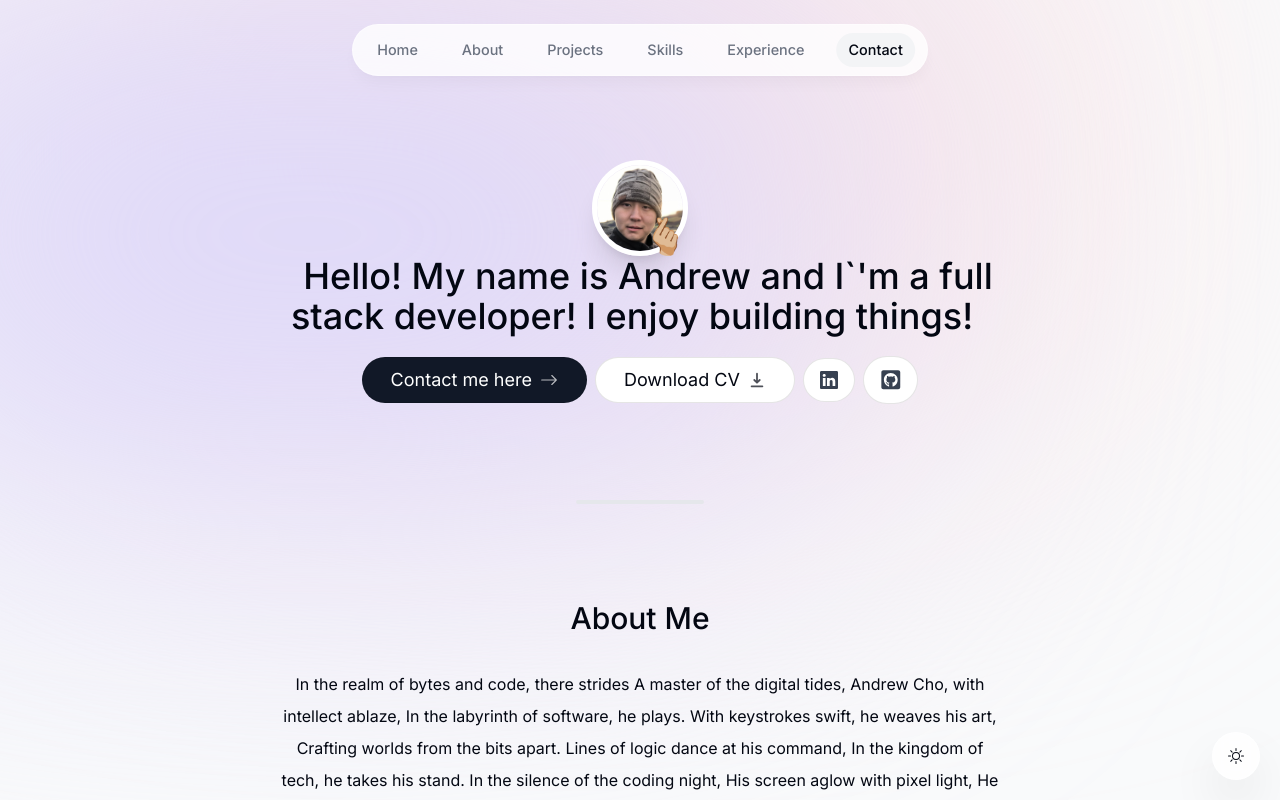
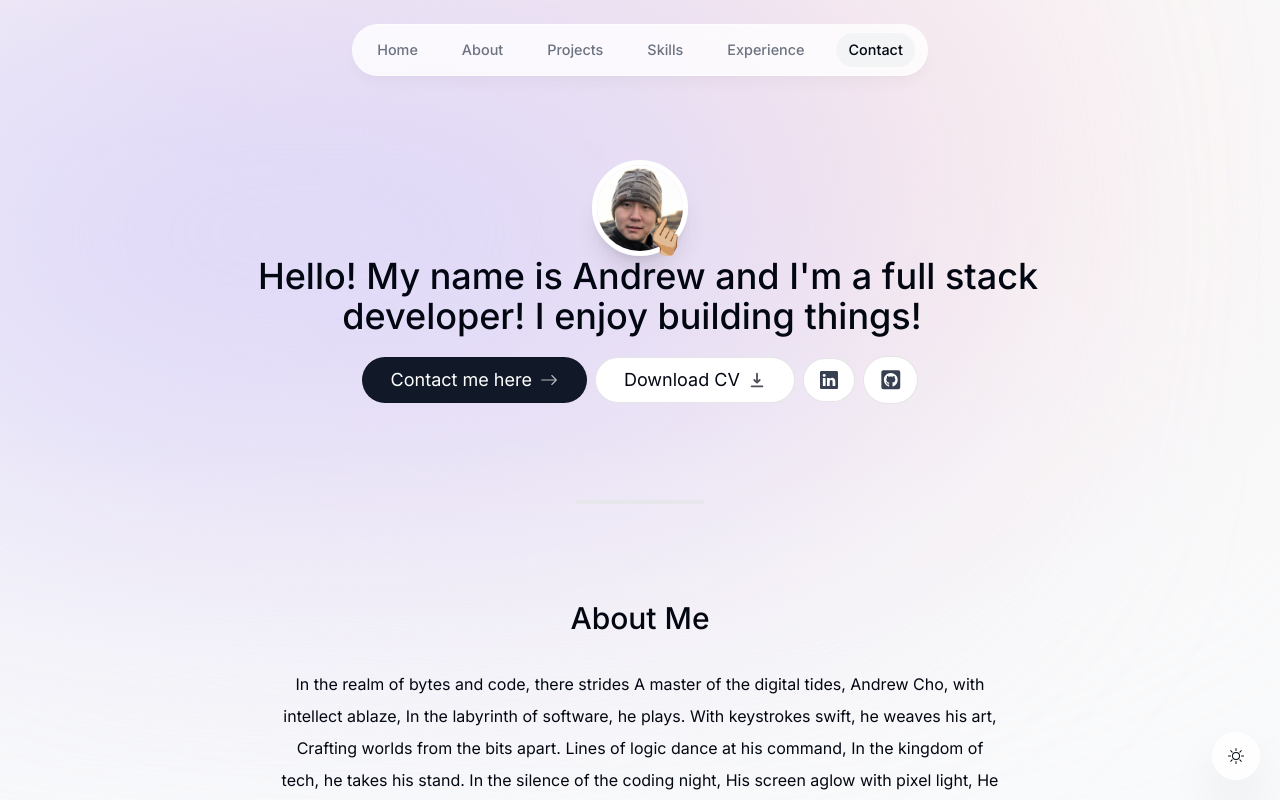
Before and after one commit to cisdell/personal_web_ver2, a Next.js app: page / in a window 1280 px wide. Shown: the top 800 px of the page. Built offline with nearby package versions, Linux system fonts and the light colour scheme; no server answers.

Commit message:
apostrophe issue

```diff
--- a/components/intro.tsx
+++ b/components/intro.tsx
@@ -70,7 +70,7 @@ export default function Intro() {
         animate={{ opacity: 1, y: 0 }}
       >
         <span className="mb-10 pb-10 mt-4 px-4 text-2xl font-medium leading-[1.5] sm:text-4xl">
-          Hello! My name is Andrew and I`&apos;m a full stack developer! I enjoy
+          Hello! My name is Andrew and I&apos;m a full stack developer! I enjoy
           building things!
         </span>
       </motion.h1>
```
